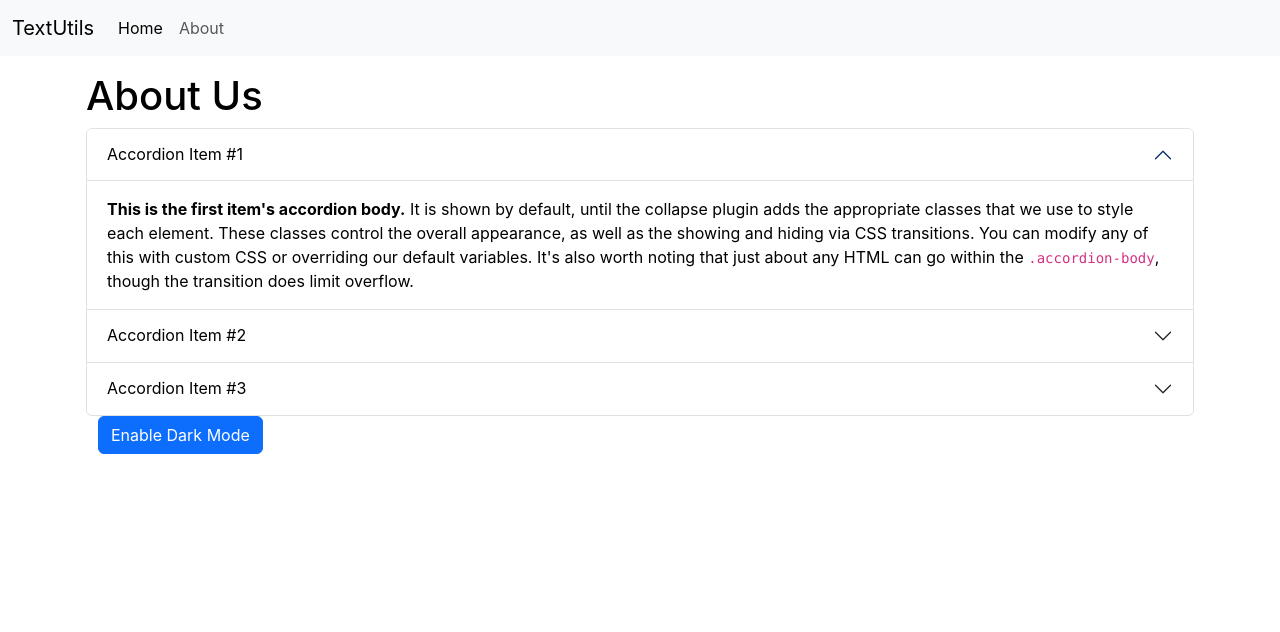
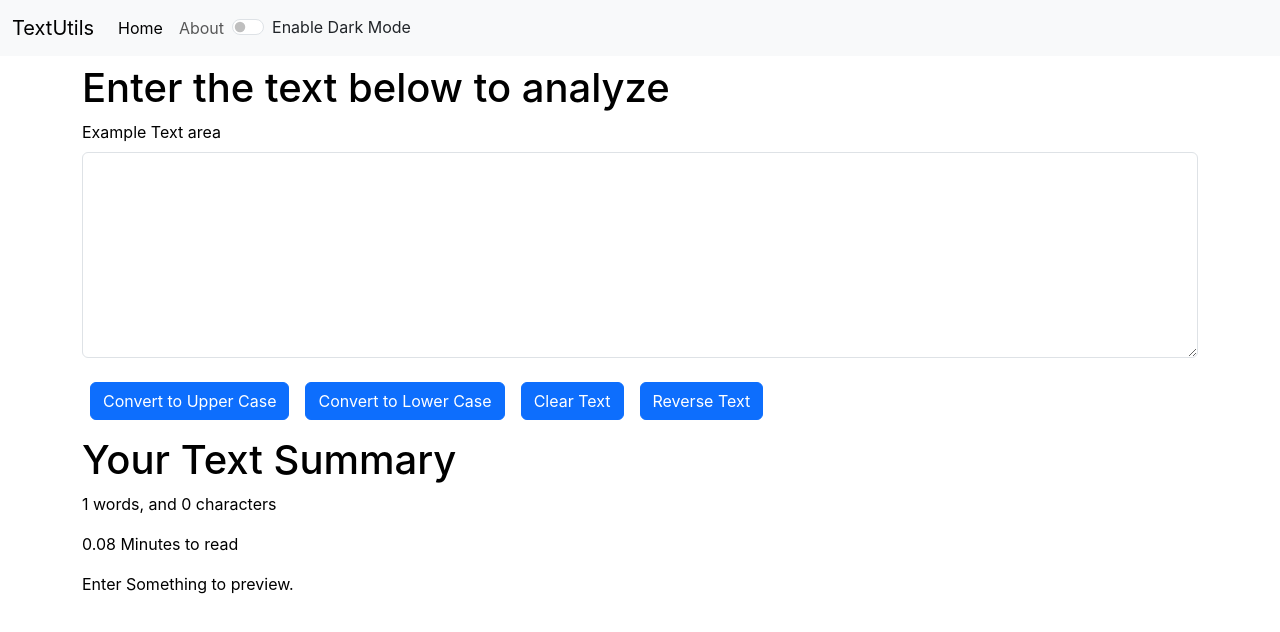
Before and after one commit to tarunkuma707/reactJsTutorial_textUtils_codeWithHarry, a React (Create React App) app: page / in a window 1280 px wide. Shown: the top 632 px of the page. Built offline with nearby package versions, Linux system fonts and the light colour scheme.

Commit message:
Dark mode Improved Leacture 12 ReactJs Code with harry

```diff
--- a/src/App.js
+++ b/src/App.js
@@ -1,15 +1,29 @@
+import { useState } from 'react';
 import './App.css';
-import About from './components/About';
+// import About from './components/About';
 import Navbar from './components/Navbar';
 import TextForm from './components/TextForm';
 
 function App() {
+  const [fontColor, setfontColor] = useState('dark')
+  const [mode, setMode] = useState('light') ////////// Whether dark mode is enable ////
+  const toggleMode = () => {
+    if(mode === 'light'){
+      setMode('dark');
+      setfontColor('light');
+      document.body.style.backgroundColor = "grey";
+    }
+    else{
+      setMode('light');
+      setfontColor('dark');
+      document.body.style.backgroundColor = 'white';
+    }
+  }
   return (
     <>
-
-      <Navbar title="TextUtils" aboutText="About" />
-      {/* <TextForm heading="Enter the text below to analyze" /> */}
-      <About />
+      <Navbar title="TextUtils" aboutText="About" mode={mode} toggleMode={toggleMode} fontColor = {fontColor} />
+      <TextForm heading="Enter the text below to analyze" mode={mode} />
+       {/* <About /> */}
     </>
   );
 }
--- a/src/components/Navbar.js
+++ b/src/components/Navbar.js
@@ -4,7 +4,7 @@
 
 export default function Navbar(props) {
   return (
-    <nav className="navbar navbar-expand-lg bg-body-tertiary">
+    <nav className={`navbar navbar-expand-lg navbar-${props.mode} bg-${props.mode}`}>
         <div className="container-fluid">
           <a className="navbar-brand" href="/">{props.title}</a>
           <button className="navbar-toggler" type="button" data-bs-toggle="collapse" data-bs-target="#navbarNav" aria-controls="navbarNav" aria-expanded="false" aria-label="Toggle navigation">
@@ -19,6 +19,10 @@
                 <a className="nav-link" href="/">{props.aboutText}</a>
               </li>
             </ul>
+            <div className="form-check form-switch">
+              <input className="form-check-input" onClick={props.toggleMode} type="checkbox" role="switch" id="flexSwitchCheckDefault" />
+              <label className={`form-check-label text-${props.fontColor}`} htmlFor="flexSwitchCheckDefault">Enable Dark Mode</label>
+            </div>
             {/* <form bindsubmit="" className="d-flex">
                 <input className="from-control me-2" type="search" aria-label='Search' />
                 <button className="btn btn-online-success" type='submit'>Search</button>
--- a/src/components/TextForm.js
+++ b/src/components/TextForm.js
@@ -26,12 +26,12 @@
     const [text, setText] = useState("");
   return (
     <div>
-        <div className="container my-2">
+        <div className="container my-2" style={{color:props.mode==='dark' ? 'white' :'black' }}>
             <h1>{props.heading}</h1>
             <form className="row g-3">
                 <div className="col-12">
                     <label htmlFor="myBox" className="form-label">Example Text area</label>
-                    <textarea type="email" onChange={handleOnChange} className="form-control" value={text} id="myBox" rows="8"></textarea>
+                    <textarea style={{ backgroundColor: props.mode==='light' ? 'white' : 'grey' , color: props.mode==='light' ? 'grey' : 'white'}} type="email" onChange={handleOnChange} className="form-control" value={text} id="myBox" rows="8"></textarea>
                 </div>
                 <div className="col-12">
                     <button type='button' className="btn btn-primary m-2" onClick={handleUpClick}>Convert to Upper Case</button>
@@ -41,11 +41,11 @@
                 </div>
             </form>
         </div>
-        <div className="container my-2">
+        <div className="container my-2" style={{color:props.mode==='dark' ? 'white' :'black' }}>
             <h1>Your Text Summary</h1>
             <p>{text.split(" ").length} words, and {text.length} characters</p>
             <p>{0.08 * text.split(" ").length} Minutes to read</p>
-            <p>{text}</p>
+            <p>{text.length>0 ? text : "Enter Something to preview."}</p>
         </div>
     </div>
   )
```
